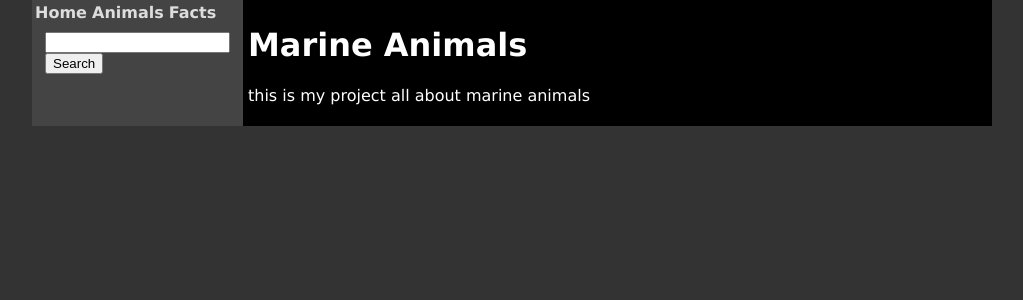
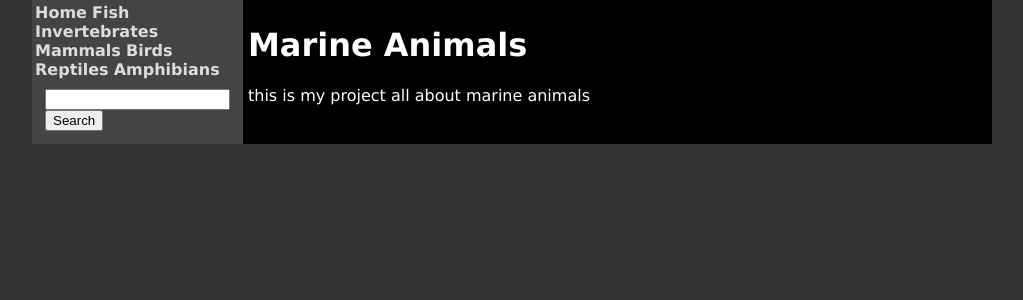
Before and after one commit to Mounsey-SmithHolly/AS91892, a Flask app: page / in a window 1280 px wide. Shown: the top 300 px of the page, without its empty margins (128-1151 px from the left). Run offline with Flask 3, Linux system fonts and the light colour scheme.

Commit message:
adding other pages

```diff
--- a/templates/base.html
+++ b/templates/base.html
@@ -9,8 +9,12 @@
     <body>
         <nav>
             <a href="/">Home</a>
-            <a href="/main/animals">Animals</a>
-            <a href="/main/facts">Facts</a>
+            <a href="/main/fish">Fish</a>
+            <a href="/main/Invertebrates">Invertebrates</a>
+            <a href="/main/Mammals">Mammals</a>
+            <a href="/main/Birds">Birds</a>
+            <a href="/main/Reptiles">Reptiles</a>
+            <a href="/main/Amphibians">Amphibians</a>
 
             <form method="POST" action="/search">
                 <input type="text" name="search" id="search">
```
